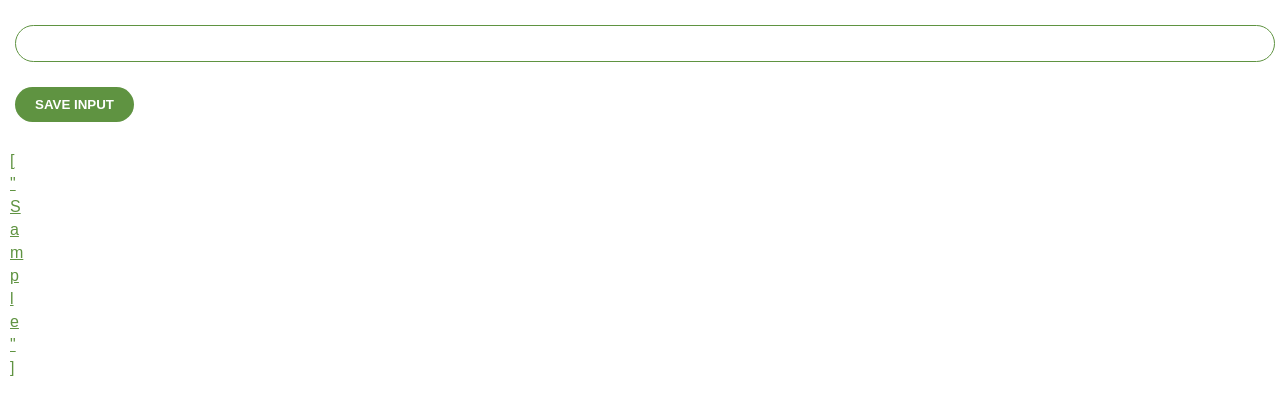
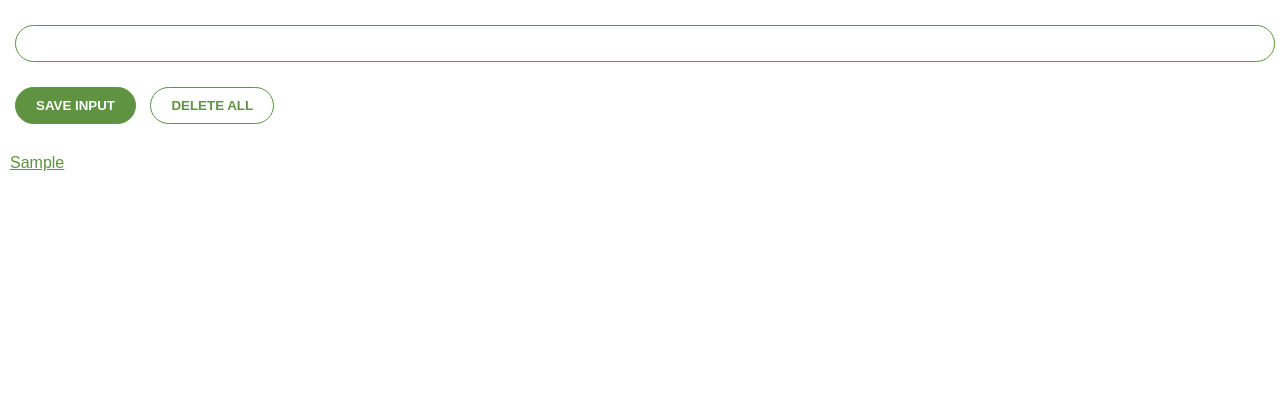
Before and after one commit to mdholder74/Chrome-Extension, a website built with Vite: page index.html in a window 1280 px wide. Both pictures are taken after typing "Sample" into the empty fields and a click on the button "SAVE INPUT". Built offline with nearby package versions, Linux system fonts and the light colour scheme.

Commit message:
added a delete button

```diff
--- a/index.css
+++ b/index.css
@@ -21,12 +21,21 @@ button {
     background-color: #5f9341;
     color: white;
     font-weight: bold;
-    border: solid 1px #5f9341;
+    border: 1px solid #5f9341;
     margin: 10px 5px;
     padding: 10px 20px;
     border-radius: 50px;
-    border:none;
 
+}
+
+#delete-btn {
+    background-color: white;
+    color: #5f9341;
+    font-weight: bold;
+    border: 1px solid #5f9341;
+    margin: 10px 5px;
+    padding: 10px 20px;
+    border-radius: 50px;
 }
 
 /* STYLE THE LIST ACCORDING TO THE DESIGN */
--- a/index.html
+++ b/index.html
@@ -9,6 +9,7 @@
 <body>
     <input type="text" id="input-el">
     <button id="input-btn">SAVE INPUT</button>
+    <button id="delete-btn">DELETE ALL</button>
     <ul id="ul-el"></ul>
   <script src="index.js"></script>
 </body>
--- a/index.js
+++ b/index.js
@@ -1,23 +1,16 @@
 let myLeads = [];
+let oldLeads = [];
 const inputEl = document.querySelector("#input-el")
 const inputBtn = document.querySelector("#input-btn")
 const ulEl = document.querySelector("#ul-el")
-
-let leadsFromLocalStorage = JSON.parse( localStorage.getItem("myLeads") )
+const deleteBtn = document.querySelector("#delete-btn")
+const leadsFromLocalStorage = JSON.parse( localStorage.getItem("myLeads") )
 
 //THIS CHECKS IF THERE ARE LEADS IN LOCAL STORAGE, AND IF THERE ARE, IT ADDS THEM TO THE ARRAY
 if (leadsFromLocalStorage) {
     myLeads = leadsFromLocalStorage
-    renderLeads()
+    render(myLeads)
 }
-//THIS GETS THE VALUE FROM THE INPUT FIELD, WHEN THE BUTTON IS CLICKED, AND ADDS IT TO THE ARRAY
-//The <input> element has a special value property that stores the user-entered data.
-inputBtn.addEventListener("click", function() {
-    myLeads.push(inputEl.value)
-    inputEl.value = "";//This clears the input field after the button is clicked
-    myLeads = JSON.stringify(myLeads);//This converts the array to a string
-    renderLeads()
-})
 
 //THIS RENDERS THE LIST OF LEADS, IN THE BROWSER.
     // Loop through each element in the array `myLeads`
@@ -31,19 +24,33 @@ inputBtn.addEventListener("click", function() {
     //    - A `target='_blank'` attribute so that clicking the link opens it in a new browser tab.
     // 3. The anchor text (`${value}`) displays the URL as a clickable link.
     //    - `${value}` uses template literals to insert the current `value` into the HTML string.
-function renderLeads() {
-    let listItems = "";
-    for (let value of myLeads) {
-    listItems += `
-    <li>
-        <a href='${value}' target='_blank'> ${value} </a>
-    </li>
-    `
     //ALTERNATIVE WAY TO ADD THE LEADS TO THE BROWSER PAGE
     // const li = document.createElement("li")
     // li.textContent = value
     // ulEl.append(li)
+    function render(leads) {
+        let listItems = "";
+        for (let value of leads) {
+        listItems += `
+        <li>
+            <a href='${value}' target='_blank'> ${value} </a>
+        </li>
+        `
 
+    }
     ulEl.innerHTML = listItems;
-}
-}
+    }
+
+deleteBtn.addEventListener("dblclick", function() {
+    localStorage.clear()//This clears the leads from local storage
+    myLeads = []//This clears the leads from the array
+    render(myLeads)//This clears the leads from the browser page
+})
+//THIS GETS THE VALUE FROM THE INPUT FIELD, WHEN THE BUTTON IS CLICKED, AND ADDS IT TO THE ARRAY
+//The <input> element has a special value property that stores the user-entered data.
+inputBtn.addEventListener("click", function() {
+    myLeads.push(inputEl.value)
+    inputEl.value = "";//This clears the input field after the button is clicked
+    localStorage.setItem("myLeads", JSON.stringify(myLeads)) ;//This converts the array to a string
+    render(myLeads)
+})
```
